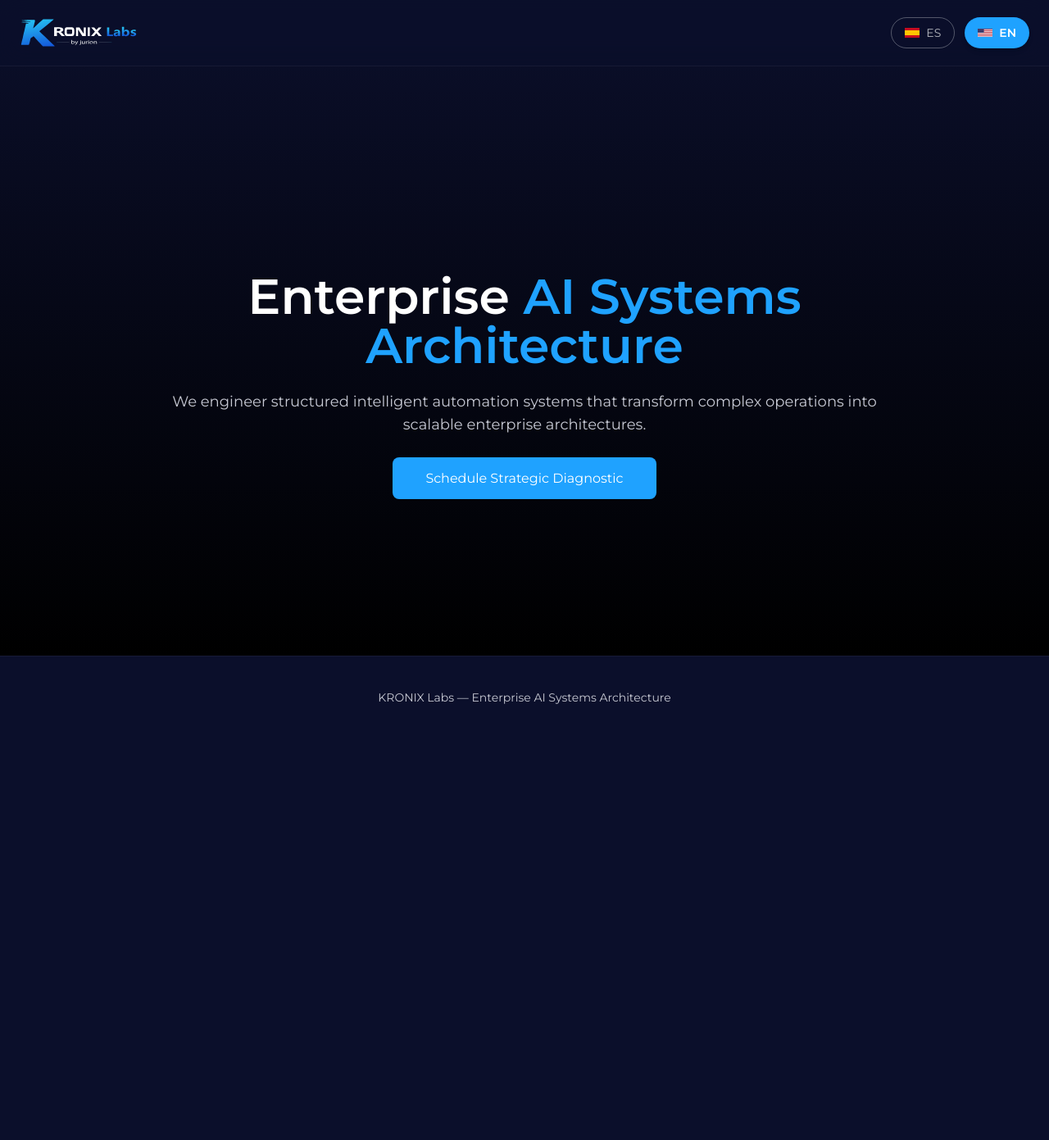
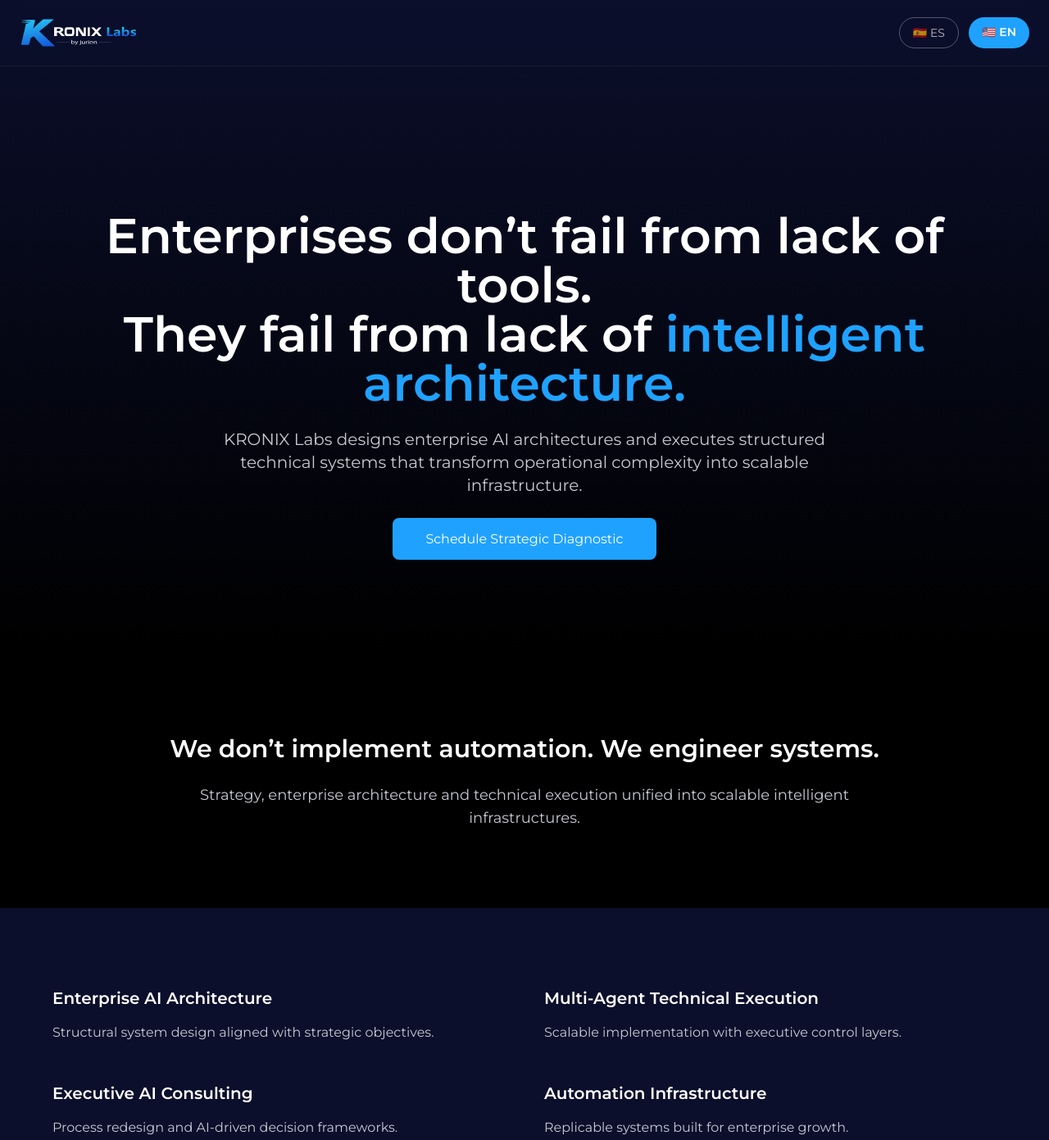
Before and after one commit to kronixlabs/kronixlabs.github.io, a plain HTML site: page en/index.html in a window 1280 px wide. Shown: the top 1391 px of the page at 82% size. Before the commit the page ends 901 px from the top, so only its background shows below. Drawn offline with nearby package versions, Linux system fonts and the light colour scheme.

Commit message:
Update index.html

```diff
--- a/en/index.html
+++ b/en/index.html
@@ -4,17 +4,14 @@
 <meta charset="UTF-8">
 <meta name="viewport" content="width=device-width, initial-scale=1.0">
 
-<title>Enterprise AI Systems Architecture | KRONIX Labs</title>
-
-<meta name="description" content="Enterprise AI systems architecture for companies that require structured automation, operational control and scalable intelligent systems.">
+<title>KRONIX Labs | Enterprise AI Architecture</title>
+<meta name="description" content="Strategic intelligent transformation consultancy with enterprise AI architecture and structured technical execution. We engineer systems that scale real operations.">
 
 <link rel="canonical" href="https://kronixlabs.github.io/en/">
 <link rel="alternate" hreflang="es" href="https://kronixlabs.github.io/es/">
-
 <link rel="icon" type="image/svg+xml" href="../Kronix-Labs.svg">
 
 <script src="https://cdn.tailwindcss.com"></script>
-
 <script>
 tailwind.config = {
 theme: {
@@ -36,70 +33,75 @@ kronixGray: '#C7C9D3'
 
 <header class="fixed w-full bg-kronixDark/80 backdrop-blur-lg border-b border-white/5 z-50">
 <div class="max-w-7xl mx-auto px-6 py-4 flex justify-between items-center">
-
-<a href="/en/">
-<img src="../Kronix-Labs.svg" class="h-12">
-</a>
-
+<a href="/en/"><img src="../Kronix-Labs.svg" class="h-12"></a>
 <div class="flex gap-3">
-
-<!-- ESPAÑOL -->
-<a href="/es/"
-class="px-4 py-2 rounded-full border border-white/30 text-white/70 text-sm hover:border-kronixBlue hover:text-white transition flex items-center gap-2">
-
-<svg width="18" height="12" viewBox="0 0 3 2">
-<rect width="3" height="2" fill="#C60B1E"/>
-<rect y="0.5" width="3" height="1" fill="#FFC400"/>
-</svg>
-
-ES
-</a>
-
-<!-- ENGLISH ACTIVO -->
-<div class="px-4 py-2 rounded-full bg-kronixBlue text-white text-sm font-semibold flex items-center gap-2 shadow-md">
-
-<svg width="18" height="12" viewBox="0 0 19 10">
-<rect width="19" height="10" fill="#B22234"/>
-<g fill="#fff">
-<rect y="1" width="19" height="1"/>
-<rect y="3" width="19" height="1"/>
-<rect y="5" width="19" height="1"/>
-<rect y="7" width="19" height="1"/>
-<rect y="9" width="19" height="1"/>
-</g>
-<rect width="8" height="5" fill="#3C3B6E"/>
-</svg>
-
-EN
+<a href="/es/" class="px-4 py-2 rounded-full border border-white/30 text-white/70 text-sm hover:border-kronixBlue hover:text-white transition">🇪🇸 ES</a>
+<div class="px-4 py-2 rounded-full bg-kronixBlue text-white text-sm font-semibold">🇺🇸 EN</div>
 </div>
-
-</div>
-
 </div>
 </header>
 
 <section class="min-h-screen flex items-center justify-center text-center px-6 bg-gradient-to-b from-kronixDark to-black">
-<div class="max-w-4xl pt-32">
-
-<h1 class="text-4xl md:text-6xl font-semibold mb-6">
-Enterprise <span class="text-kronixBlue">AI Systems Architecture</span>
+<div class="max-w-5xl pt-32">
+<h1 class="text-4xl md:text-6xl font-semibold mb-6 leading-tight">
+Enterprises don’t fail from lack of tools.<br>
+They fail from lack of <span class="text-kronixBlue">intelligent architecture.</span>
 </h1>
-
-<p class="text-kronixGray text-lg mb-10">
-We engineer structured intelligent automation systems that transform complex operations into scalable enterprise architectures.
+<p class="text-kronixGray text-lg md:text-xl mb-10 max-w-3xl mx-auto">
+KRONIX Labs designs enterprise AI architectures and executes structured technical systems that transform operational complexity into scalable infrastructure.
 </p>
-
-<a href="https://wa.me/573107397053?text=Hello%20KRONIX,%20I%20would%20like%20to%20evaluate%20our%20Enterprise%20AI%20Architecture."
+<a href="https://wa.me/573107397053?text=Hello%20KRONIX,%20I%20would%20like%20to%20schedule%20a%20strategic%20AI%20architecture%20diagnostic."
 target="_blank"
 class="bg-kronixBlue px-10 py-4 rounded-lg font-medium hover:opacity-90 transition">
 Schedule Strategic Diagnostic
 </a>
+</div>
+</section>
 
+<section class="py-24 bg-black text-center px-6">
+<div class="max-w-4xl mx-auto">
+<h2 class="text-3xl font-semibold mb-6">We don’t implement automation. We engineer systems.</h2>
+<p class="text-kronixGray text-lg">
+Strategy, enterprise architecture and technical execution unified into scalable intelligent infrastructures.
+</p>
+</div>
+</section>
+
+<section class="py-24 px-6">
+<div class="max-w-6xl mx-auto grid md:grid-cols-2 gap-12">
+<div>
+<h3 class="text-xl font-semibold mb-4">Enterprise AI Architecture</h3>
+<p class="text-kronixGray">Structural system design aligned with strategic objectives.</p>
+</div>
+<div>
+<h3 class="text-xl font-semibold mb-4">Multi-Agent Technical Execution</h3>
+<p class="text-kronixGray">Scalable implementation with executive control layers.</p>
+</div>
+<div>
+<h3 class="text-xl font-semibold mb-4">Executive AI Consulting</h3>
+<p class="text-kronixGray">Process redesign and AI-driven decision frameworks.</p>
+</div>
+<div>
+<h3 class="text-xl font-semibold mb-4">Automation Infrastructure</h3>
+<p class="text-kronixGray">Replicable systems built for enterprise growth.</p>
+</div>
+</div>
+</section>
+
+<section class="py-24 bg-black text-center px-6">
+<div class="max-w-4xl mx-auto">
+<h2 class="text-3xl font-semibold mb-8">The KRONIX Principle</h2>
+<p class="text-kronixGray text-lg leading-relaxed">
+Automation without architecture is chaos.<br><br>
+AI without structure is risk.<br><br>
+Enterprises that scale design systems.<br><br>
+KRONIX Labs engineers applied intelligence.
+</p>
 </div>
 </section>
 
 <footer class="border-t border-white/5 py-10 text-center text-kronixGray text-sm">
-KRONIX Labs — Enterprise AI Systems Architecture
+KRONIX Labs — Strategic Enterprise AI Architecture Consultancy
 </footer>
 
 </body>
```
